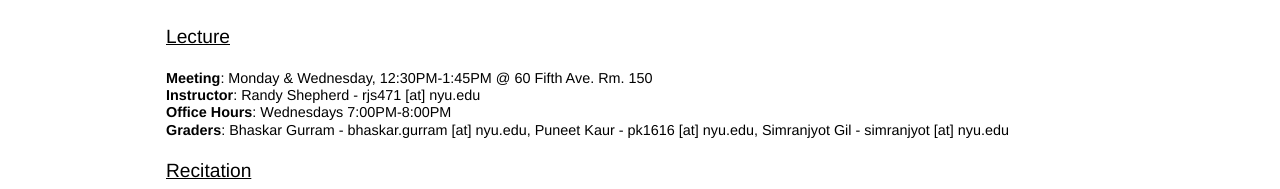
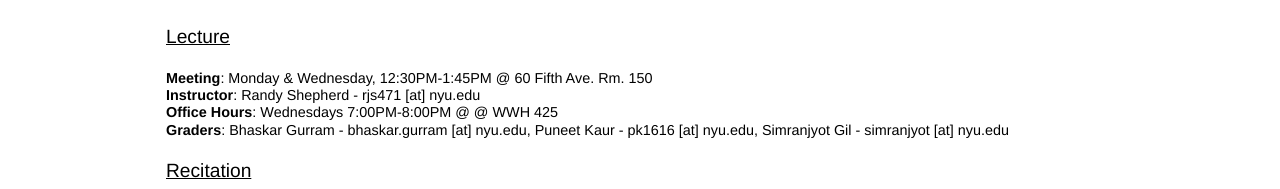
Before and after one commit to rshepherd/cs201-2017-Spring-001, a plain HTML site: page index.html in a window 1280 px wide. Shown: the part 152-341 px from the top of the page. Drawn offline with Linux system fonts and the light colour scheme; a web font is replaced by a local one.

Commit message:
Update index.html

```diff
--- a/index.html
+++ b/index.html
@@ -40,7 +40,7 @@
             <p>
                 <b>Meeting</b>: Monday & Wednesday, 12:30PM-1:45PM @ 60 Fifth Ave. Rm. 150</br>
                 <b>Instructor</b>: Randy Shepherd - rjs471 [at] nyu.edu</br>
-                <b>Office Hours</b>: Wednesdays 7:00PM-8:00PM</br>
+                <b>Office Hours</b>: Wednesdays 7:00PM-8:00PM @ @ WWH 425</br>
                 <b>Graders</b>: Bhaskar Gurram - bhaskar.gurram [at] nyu.edu, Puneet Kaur - pk1616 [at] nyu.edu, Simranjyot Gil - simranjyot [at] nyu.edu
             </p>
 
```
